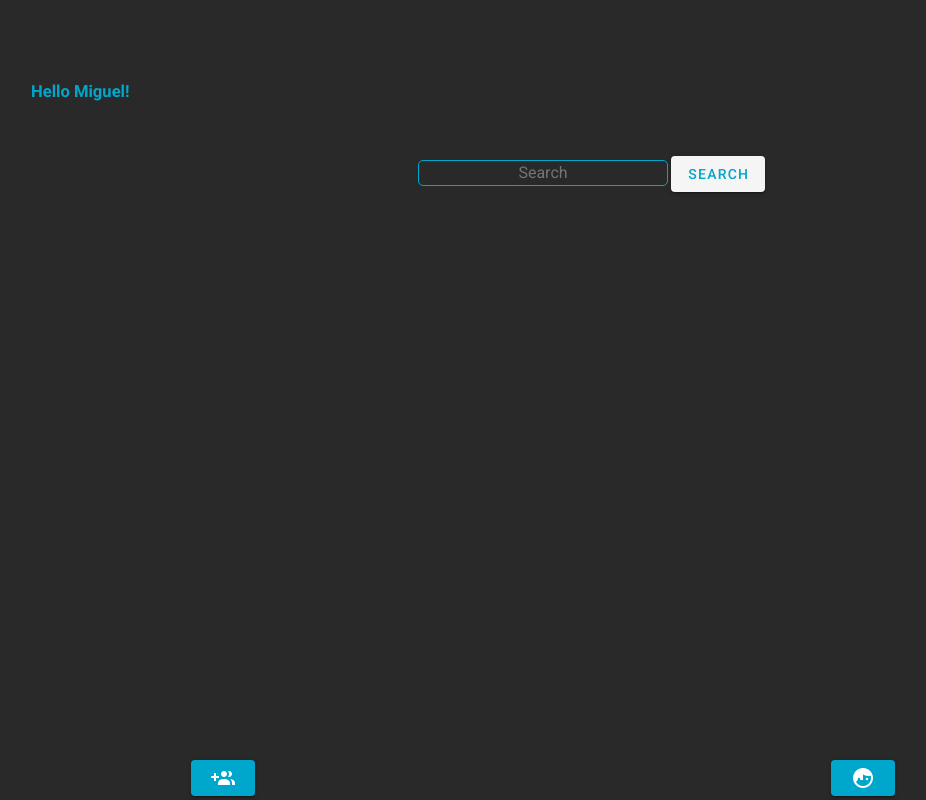
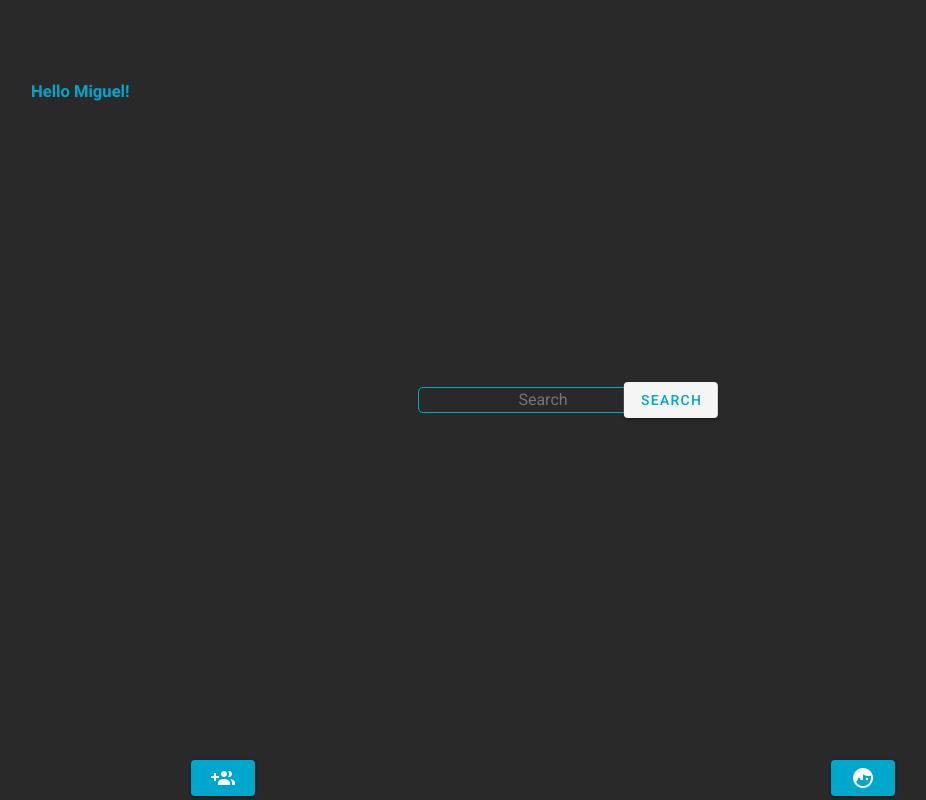
Before and after one commit to Miguel22247/MatchGame, a Vue app: page /home in a window 1280 px wide. Shown: the whole page, without its empty margins (97-1023 px from the left). Built offline with nearby package versions, Linux system fonts and the light colour scheme; what vue-google-oauth2 would draw is missing.

Commit message:
fix of the Homepage

```diff
--- a/src/views/Homepage.vue
+++ b/src/views/Homepage.vue
@@ -52,9 +52,10 @@
 
 	.btn {
 		position: absolute;
-		top: 19.5%;
+		top: 50%;
 		left: 60%;
 		color: #00A7CC;
+		transform: translate(-50%, -50%);
 	}
 
 	* {
@@ -84,9 +85,9 @@
 		text-align: center;
 		position: absolute;
 		width: 250px;
-		top: 20%;
+		top: 50%;
 		left: 50%;
-		transform: translate(-50%, 0);
+		transform: translate(-50%, -50%);
 	}
 }
 @media screen and (max-width: 1024px){
@@ -117,7 +118,7 @@
 
 		.btn {
 		position: absolute;
-		top: 19.5%;
+		top: 49%;
 		left: 65%;
 		color: #00A7CC;
 	}
@@ -135,9 +136,9 @@
 		text-align: center;
 		position: absolute;
 		width: 250px;
-		top: 20%;
+		top: 50%;
 		left: 50%;
-		transform: translate(-50%, 0);
+		transform: translate(-50%, -50%);
 	}
 }
 </style>
```
